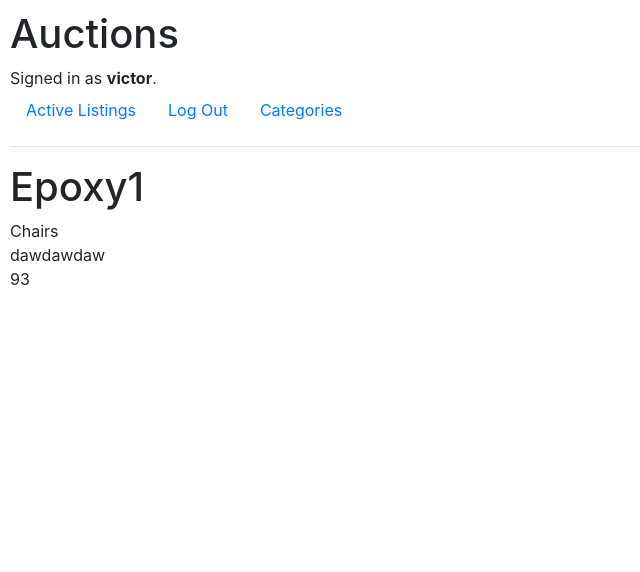
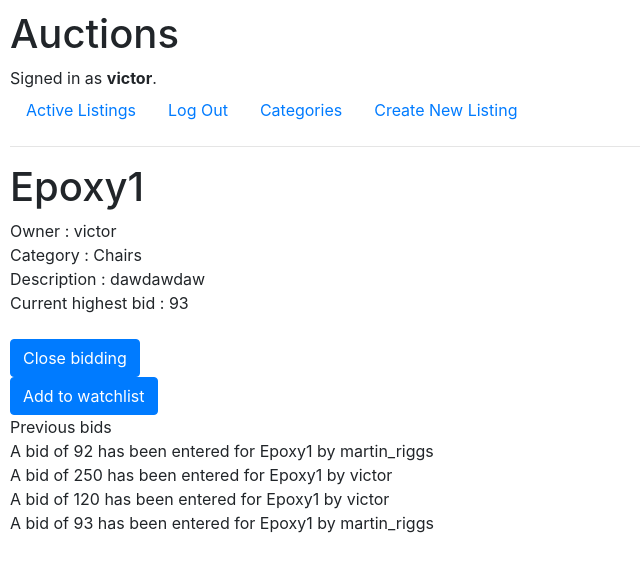
Before and after one commit to vick998/Project_2, a Django app: page /1 in a window 1280 px wide. Shown: the top 572 px of the page, without its empty margins (0-640 px from the left). Run offline with Django 3.2, Linux system fonts and the light colour scheme; a user stored in the database is signed in; data comes from the database, SQL or seed files in the repository; both versions use the stored data as it was after the commit; some libraries are stand-ins or nearby versions.

Commit message:
The great leap forward
ayyyyy but really

```diff
--- a/commerce/auctions/models.py
+++ b/commerce/auctions/models.py
@@ -12,6 +12,7 @@ class AuctionListing(models.Model):
 	listingdesc = models.CharField(max_length = 200, blank = True)
 	listingurl = models.CharField(max_length = 100, blank = True)
 	listingcategory = models.CharField(max_length = 20, blank = True)
+	liquid = models.BooleanField(default = True)
 	initbid = models.IntegerField()
 
 	def __str__(self):
@@ -21,6 +22,7 @@ class AuctionBid(models.Model):
 	id = models.BigAutoField(primary_key=True)
 	username_bid = models.ForeignKey(User, on_delete = models.CASCADE, blank = True, default = "victor")
 	listingname_bid = models.CharField(max_length = 50, blank = True)
+	listingnameid_bid =  models.IntegerField(default = 0)
 	followbid = models.IntegerField()
 
 	def __str__(self):
@@ -30,6 +32,7 @@ class ListingComment(models.Model):
 	id = models.BigAutoField(primary_key=True)
 	username_comm = models.ForeignKey(User, on_delete = models.CASCADE, default = "victor")
 	listingname_comm = models.CharField(max_length = 50, blank = True)
+	listingnameid_comm =  models.IntegerField(default = 0)
 	listing_comm = models.CharField(max_length = 100)
 
 	def __str__(self):
@@ -39,6 +42,7 @@ class ListingWatchlist(models.Model):
 	id = models.BigAutoField(primary_key=True)
 	username_watchlist = models.ForeignKey(User, on_delete = models.CASCADE, default = "victor")
 	listingname_watchlist = models.CharField(max_length = 50, blank = True)
+	listingnameid_watchlist =  models.IntegerField(default = 0)
 
 	def __str__(self):
 		return f"{self.username_watchlist}'s wishlist contains the entries '{self.listingname_watchlist}'"
--- a/commerce/auctions/templates/auctions/index.html
+++ b/commerce/auctions/templates/auctions/index.html
@@ -5,7 +5,9 @@
 
     <ul>
         {% for listing in listings %}
+        {% if listing.liquid %}
         <li><a href="{% url 'listingpage' listing.id %}">{{ listing }}</a></li>
+        {% endif %}
         {% endfor %}
     </ul>
 {% endblock %}
--- a/commerce/auctions/templates/auctions/layout.html
+++ b/commerce/auctions/templates/auctions/layout.html
@@ -27,6 +27,9 @@
             <li class="nav-item">
                     <a class="nav-link" href="{% url 'category' %}">Categories</a>
             </li>
+            <li class="nav-item">
+                    <a class="nav-link" href="{% url 'listentry' %}">Create New Listing</a>
+            </li>
             {% else %}
                 <li class="nav-item">
                     <a class="nav-link" href="{% url 'login' %}">Log In</a>
--- a/commerce/auctions/templates/auctions/listingpage.html
+++ b/commerce/auctions/templates/auctions/listingpage.html
@@ -3,11 +3,20 @@
 {% block body %}
 <div>
 	<h1>{{ listing.listingname }}</h1>
-	<div>{{ listing.listingcategory }}</div>
-	<div>{{ listing.listingdesc }}</div>
-	<div>{{ listing.initbid }}</div>
+    <div>Owner : {{ listing.user_name }}</div>
+	<div>Category : {{ listing.listingcategory }}</div>
+	<div>Description : {{ listing.listingdesc }}</div>
+	<div>Current highest bid : {{ listing.initbid }}</div>
 	<img src="{{ listingurl }}">
-<!-- 	<form action="{% url 'listingpage' %}" method="post">
+    {% if message %}
+        <div>{{ message }}</div>
+    {% endif %}
+    {% if user.is_authenticated %}
+	<form action="{% url 'listingpage' listing.id %}" method="post">
+        {% csrf_token %}
+        {% if closed %}
+        <div>Auction closed at {{ listing.initbid }}</div>
+        {% else %}
         {% if user_match %}
         <input class="btn btn-primary" type="submit" value="Close bidding">
         {% else %}
@@ -16,9 +25,18 @@
         </div>
         <input class="btn btn-primary" type="submit" value="Register bid">
         {% endif %}
-        {% if message %}
-            <div>{{ message }}</div>
         {% endif %}
-    </form> -->
+    </form>
+    <form action="{% url 'watchlist' listing.id %}" method="post">
+        {% csrf_token %}
+        <input class="btn btn-primary" type="submit" value="Add to watchlist">
+    </form>
+    {% endif %}
+    <div>Previous bids</div>
+    {% for auctionbid0 in auctionbidall %}
+    {% if auctionbid0.listingname_bid == listing.listingname %}
+        <div>{{ auctionbid0 }}</div>
+    {% endif %}
+    {% endfor %}
 </div>
 {% endblock %}
--- a/commerce/auctions/views.py
+++ b/commerce/auctions/views.py
@@ -65,74 +65,110 @@ def register(request):
         return render(request, "auctions/register.html")
 
 def listentry(request):
+    listingentries = list(AuctionListing.objects.all())
     if request.method == "POST":
-        listingname = request.POST["listingname"]
-        listingdesc = request.POST["listingdesc"]
-        listingcategory = request.POST["listingcategory"]
-        listingurl = request.POST["listingurl"]
-        initbid = request.POST["initbid"]
+        listingdata = []
+        listingdata.append(request.user)
+        listingdata.append(request.POST["listingname"])
+        listingdata.append(request.POST["listingdesc"])
+        listingdata.append(request.POST["listingcategory"])
+        listingdata.append(request.POST["listingurl"])
+        listingdata.append(request.POST["initbid"])
         try:
-            listing = AuctionListing.objects.create(user, listingname, listingdesc, listingurl, listingcategory, initbid)
-            listing.save()
+            listing = AuctionListing(user_name=listingdata[0], listingname=listingdata[1], listingdesc=listingdata[2],  listingcategory=listingdata[3], listingurl=listingdata[4], initbid=listingdata[5])
+            k0 = 0
+            for lentry in listingentries:
+                listingdata0 = [lentry.user_name, lentry.listingname, lentry.listingdesc, lentry.listingcategory, lentry.listingurl, lentry.initbid]
+                k = 0
+                for i in range(6):
+                    if listingdata[i]==listingdata0[i]:
+                        k += 1
+                if k == 6:
+                    k0 += 1
+                else:
+                    k0 += 0
+            if k0 != 0:
+                return render(request, "auctions/listingentry.html", {
+                    "message": "Listing already exists."
+                    })
+            else:
+                listing.save()
+                # redo for liquidity
         except IntegrityError:
             return render(request, "auctions/listingentry.html", {
-                "message": "Listing already exists."
+                # "message": "Listing already exists."
             })
-        # return HttpResponseRedirect(reverse("listingpage", args=(listing.id,)))
-        return HttpResponseRedirect(reverse("index"))
+        return HttpResponseRedirect(reverse("listingpage", args=(listing.id,)))
+        # return HttpResponseRedirect(reverse("index"))
     else:
         return render(request, "auctions/listingentry.html")
 
 def listingpage(request, listing_id):
     listing = AuctionListing.objects.get(id=listing_id)
-    # if request.user.is_authenticated:
-        # if request.method == "POST":
-            # if AuctionListing.user_name == request.user.username:
-                # username_bid = request.user.username
-                # listingname_bid = listing.listingname
-                # followbid = request.POST["newbid"]
-                # try:
-                #     auctionbid = AuctionBid.objects.create(username_bid, listingname_bid, followbid)
-                #     auctionbid.save()
-                #     return HttpResponseRedirect(reverse("index"))
-                # except IntegrityError:
-                #     return render(request, "auctions/listingpage.html", {
-                #         "listing": listing,
-                #         "message": "Bid already entered."
-                #     })
-            # else:
-            #     return render(request, "auctions/listingpage.html", {
-            #         "listing": listing,
-            #         "message": "Auction closed by owner"
-            #     })
-        # else:
-            # if AuctionListing.user_name == request.user.username:
-    return render(request, "auctions/listingpage.html", {
-            "listing": listing,
-            "user_match" : True
-        })
-            # else:
-            #     return render(request, "auctions/listingpage.html", {
-            #         "listing": listing,
-            #         "user_match" : False
-            #         })
-    # else:
-    #     return HttpResponseRedirect(reverse("index"))
+    auctionbidall = list(AuctionBid.objects.all())
+    if request.user.is_authenticated:
+        if request.method == "POST":
+            if listing.user_name != request.user:
+                username_bid_v = request.user
+                listingname_bid_v = listing.listingname
+                followbid_v = request.POST["newbid"]
+                try:
+                    auctionbid = AuctionBid.objects.create(username_bid=username_bid_v, listingname_bid=listingname_bid_v, followbid=followbid_v)
+                    auctionbid.save()
+                    if int(auctionbid.followbid) > int(listing.initbid) :
+                        listing.initbid = auctionbid.followbid
+                        listing.save()
+                except IntegrityError:
+                    return HttpResponseRedirect(reverse("index"))
+                return render(request, "auctions/listingpage.html", {
+                    "listing": listing,
+                    "auctionbidall" : list(AuctionBid.objects.all()),
+                    "message": "Your bid is " + auctionbid.followbid
+                })
+            else:
+                listing.liquid = False
+                listing.save()
+                return render(request, "auctions/listingpage.html", {
+                    "listing": listing,
+                    "auctionbidall" : list(AuctionBid.objects.all()),
+                    "closed" : True,
+                    "message": "Auction closed by owner"
+                })
+        else:
+            if listing.user_name == request.user:
+                return render(request, "auctions/listingpage.html", {
+                    "listing": listing,
+                    "auctionbidall" : list(AuctionBid.objects.all()),
+                    "user_match" : True
+                    })
+            else:
+                return render(request, "auctions/listingpage.html", {
+                    "listing": listing,
+                    "auctionbidall" : list(AuctionBid.objects.all()),
+                    "user_match" : False
+                    })
+    else:
+        return HttpResponseRedirect(reverse("index"))
 
-def watchlist(request):
-    listings = list(AuctionListing.objects.all())
-    listingspec = []
-    for listing in listings:
-        if user.username == listing.user_name:
-            listingspec.append(listing)
-    if len(listingspec) == 0:
-        return render(request, "auctions/watchlist.html",{
-            "message":"No listings entered"
-            })
+def watchlist(request, listing_id):
+    if request.method == "POST":
+        listing = AuctionListing.objects.get(id = listing_id)
+        watchlist0 = ListingWatchlist(username_watchlist= request.user ,listingname_watchlist= listing.listingname,listingnameid_watchlist= listing.id)
+        watchlist0.save()
     else:
-        return render(request, "auctions/watchlist.html",{
-            "listings":listingspec
-            })
+        watchlist = list(ListingWatchlist.objects.all())
+        wuser = []
+        for w in watchlist:
+            if request.user == w.username_watchlist:
+                wuser.append(w)
+        if len(wuser) == 0:
+            return render(request, "auctions/watchlist.html",{
+                "message":"No listings entered"
+                })
+        else:
+            return render(request, "auctions/watchlist.html",{
+                "listings": wuser
+                })
 
 def category(request):
     return render(request, "auctions/category.html", {
```
Also changed, not shown: commerce/auctions/templates/auctions/watchlist.html (+8 -6 lines), commerce/auctions/migrations/0002_auctionlisting_liquid.py (added), commerce/auctions/migrations/0003_auto_20210708_2044.py (added), commerce/db.sqlite3.
